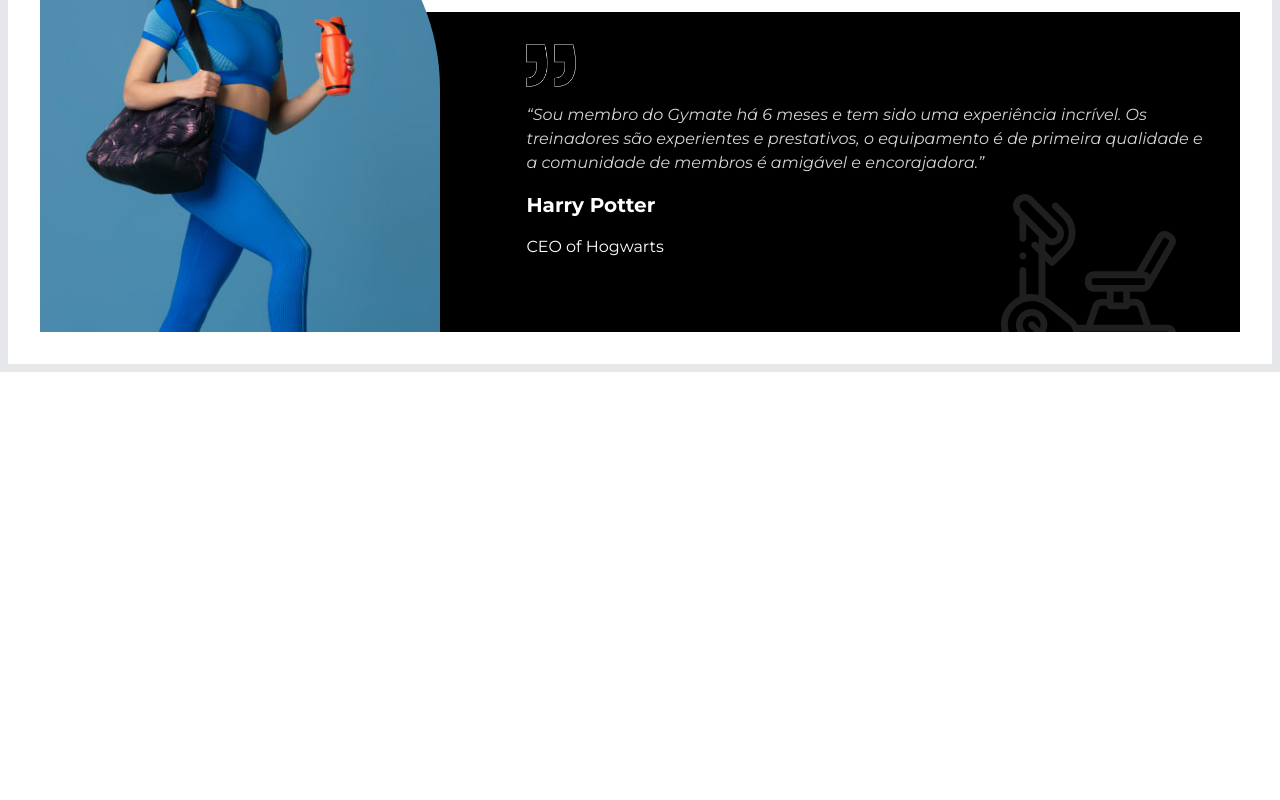
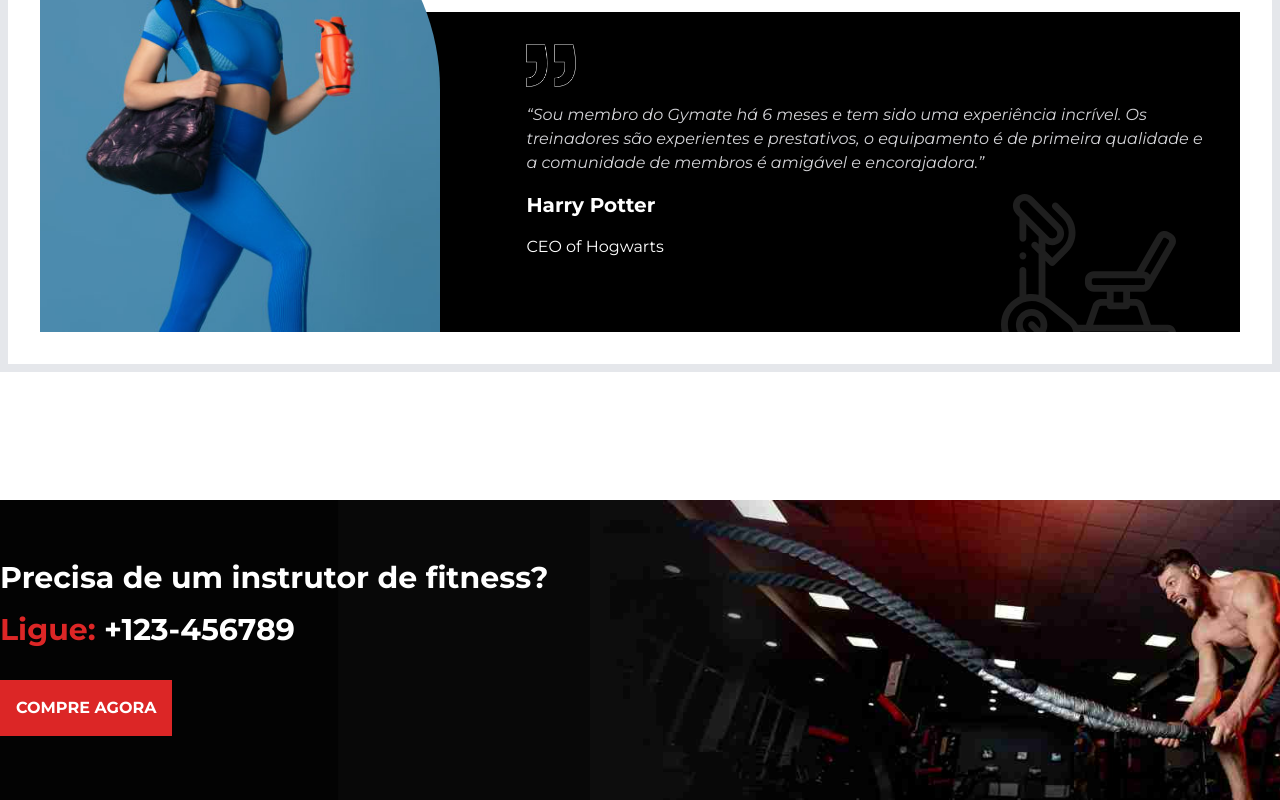
Before and after one commit to MorettiLeonardo/bodyfit, a React (Create React App) app: page / in a window 1280 px wide. Shown: the part 4712-5512 px from the top of the page. Before the commit the page ends 5212 px from the top, so only its background shows below. Built offline with nearby package versions, Linux system fonts and the light colour scheme.

Commit message:
feat: create fitness trainer banner

```diff
--- /dev/null
+++ b/src/components/BannerTrainer/index.tsx
@@ -0,0 +1,22 @@
+import bg from '../../assets/images/BannerTrainer/background.jpg'
+
+const BannerTrainer = () => (
+  <div
+    className="bg-no-repeat bg-cover object-cover h-[300px]"
+    style={{ backgroundImage: `url(${bg})` }}
+  >
+    <div className="container flex flex-col">
+      <h2 className="font-bold text-white text-3xl mt-[60px]">
+        Precisa de um instrutor de fitness?
+      </h2>
+      <h2 className="font-bold text-white text-3xl mt-4">
+        <span className="text-red-600">Ligue:</span> +123-456789
+      </h2>
+      <button className=" max-w-max bg-red-600 text-white flex item-center p-4 gap-2 mt-8 font-bold uppercase transition ease-linear hover:bg-zinc-50 hover:text-zinc-800">
+        COMPRE AGORA
+      </button>
+    </div>
+  </div>
+)
+
+export default BannerTrainer
--- a/src/pages/Home/index.tsx
+++ b/src/pages/Home/index.tsx
@@ -1,5 +1,6 @@
 import AboutUs from '../../components/AboutUs'
 import Banner from '../../components/Banner'
+import BannerTrainer from '../../components/BannerTrainer'
 import Classes from '../../components/Classes'
 import Header from '../../components/Header'
 import HomeHero from '../../components/HomeHero'
@@ -17,6 +18,7 @@ const Home = () => (
     <WhyChooseUs />
     <OurTeam />
     <Testimonials />
+    <BannerTrainer />
   </>
 )
 
```
Also changed, not shown: src/assets/images/BannerTrainer/background.jpg (added).
